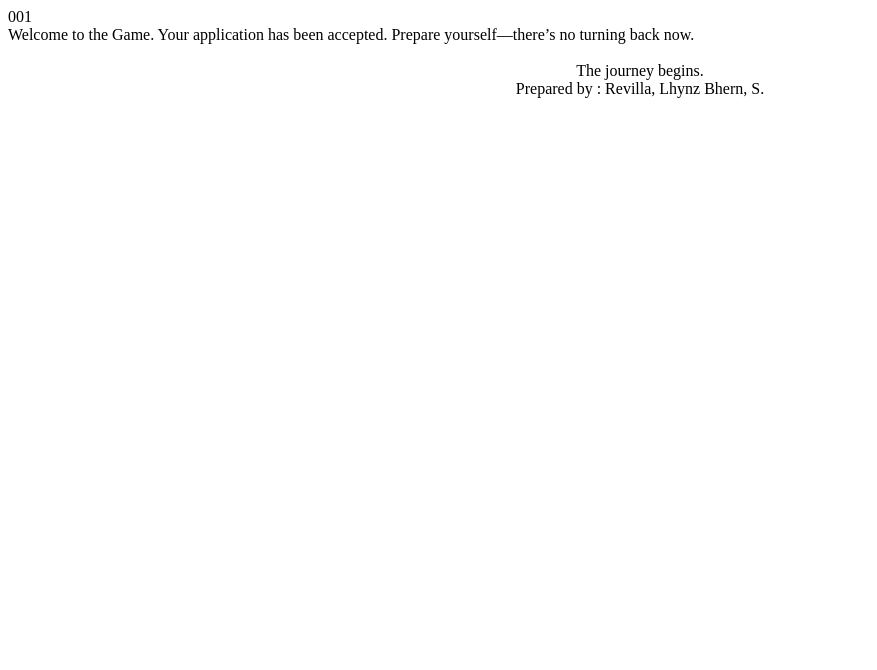
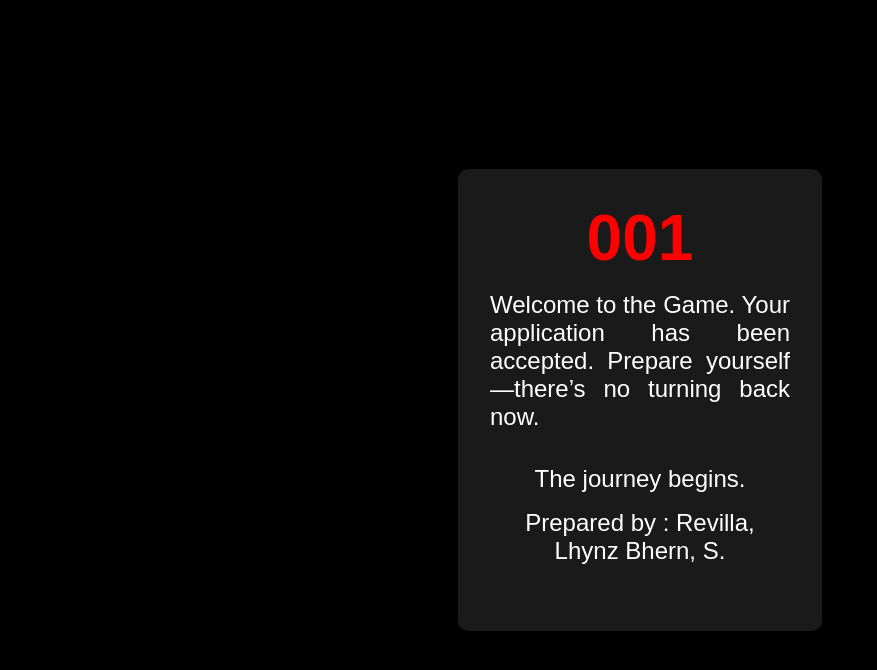
Before and after one commit to lhynzbhernsrevilla/Revilla-Lhynz-Bhern-form.github.io, a plain HTML site: page END.html in a window 1280 px wide. Shown: the whole page, without its empty margins (0-877 px from the left). Drawn offline with Linux system fonts and the light colour scheme.

Commit message:
Update END.html

```diff
--- a/END.html
+++ b/END.html
@@ -4,6 +4,37 @@
     <meta charset="UTF-8">
     <meta name="viewport" content="width=device-width, initial-scale=1.0">
     <title>Revilla HTML- Squid Game</title>
+    <style>
+        body {
+            font-family: Arial, sans-serif;
+            background-color: #000;
+            color: #fff;
+            display: flex;
+            justify-content: center;
+            align-items: center;
+            height: 100vh;
+            margin: 0;
+        }
+        .container {
+            text-align: center;
+            background-color: rgba(255, 255, 255, 0.1);
+            padding: 2rem;
+            border-radius: 10px;
+            max-width: 90%;
+            width: 300px;
+        }
+        .player-number {
+            font-size: 4rem;
+            font-weight: bold;
+            color: #ff0000;
+            margin-bottom: 1rem;
+        }
+        .message {
+            font-size: 1.5rem;
+            margin-bottom: 1rem;
+            text-align: justify;
+        }
+    </style>
 </head>
 <body>
     <div class="container">
```
